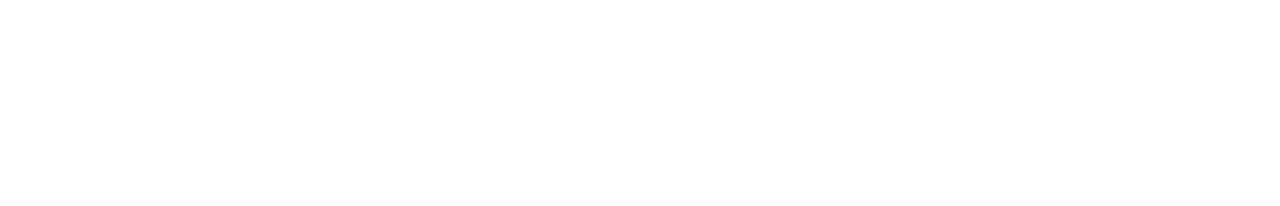
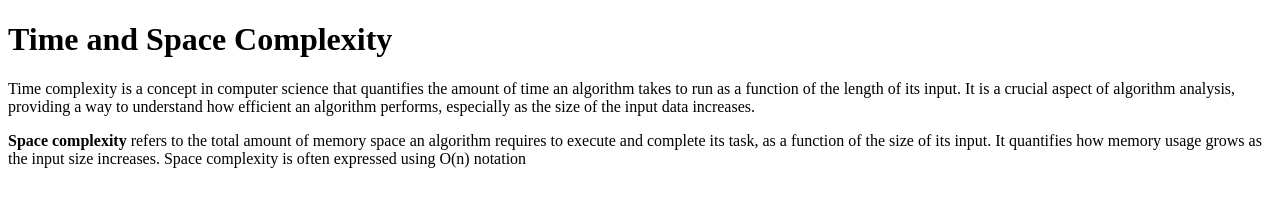
Before and after one commit to acciojob/time-and-space-complexity-Soulad82, a website: page main.html in a window 1280 px wide. Drawn offline with Linux system fonts and the light colour scheme.

Commit message:
created a submission

```diff
--- a/main.html
+++ b/main.html
@@ -8,7 +8,11 @@
 
 <body>
 	<!-- the entire body must be written by student -->
-    <script type="text/javascript" src="./script.js">
+	<h1> Time and Space Complexity</h1>
+	<p>Time complexity is a concept in computer science that quantifies the amount of time an algorithm takes to run as a function of the length of its input. It is a crucial aspect of algorithm analysis, providing a way to understand how efficient an algorithm performs, especially as the size of the input data increases. </p>
+    <p><b>Space complexity</b> refers to the total amount of memory space an algorithm requires to execute and complete its task, as a function of the size of its input. It quantifies how memory usage grows as the input size increases. Space complexity is often expressed using O(n) notation</p>
+
+	<script type="text/javascript" src="./script.js">
 </script>
 
 </body>
```
